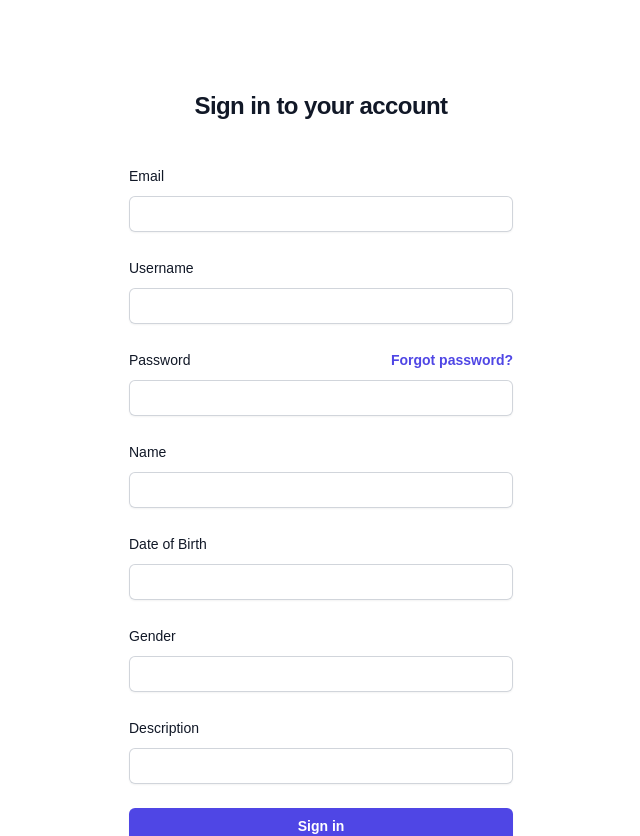
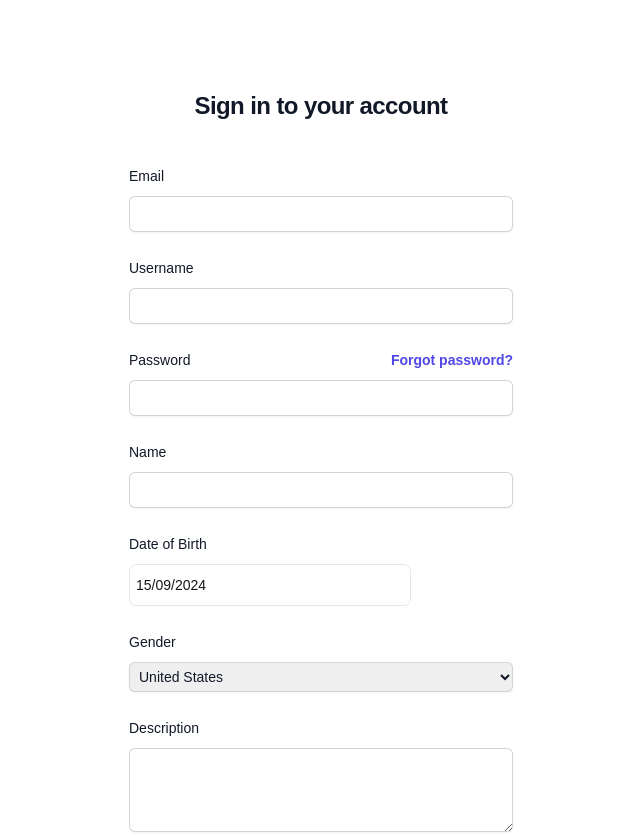
Before and after one commit to rahul94maurya/Plant-for-the-planet-task, a Next.js app: page /signup in a window 1280 px wide. Shown: the top 836 px of the page, without its empty margins (319-959 px from the left). Built offline with nearby package versions, Linux system fonts and the light colour scheme.

Commit message:
all the input field added to the form

```diff
--- a/pages/signup/index.tsx
+++ b/pages/signup/index.tsx
@@ -1,7 +1,11 @@
 import Link from "next/link";
-import React from "react";
+import React, { useState } from "react";
+import DatePicker from "react-datepicker";
+
+import "react-datepicker/dist/react-datepicker.css";
 
 const SignupPage = () => {
+  const [startDate, setStartDate] = useState<Date>(new Date());
   return (
     <div className="flex min-h-full flex-1 flex-col justify-center px-6 py-12 lg:px-8">
       <div className="sm:mx-auto sm:w-full sm:max-w-sm">
@@ -31,7 +35,7 @@ const SignupPage = () => {
                 type="email"
                 required
                 autoComplete="email"
-                className="block w-full rounded-md border-0 py-1.5 text-gray-900 shadow-sm ring-1 ring-inset ring-gray-300 placeholder:text-gray-400 focus:ring-2 focus:ring-inset focus:ring-indigo-600 sm:text-sm sm:leading-6"
+                className="block w-full rounded-md border-0 p-1.5 text-gray-900 shadow-sm ring-1 ring-inset ring-gray-300 placeholder:text-gray-400 focus:ring-2 focus:ring-inset focus:ring-indigo-600 sm:text-sm sm:leading-6"
               />
             </div>
           </div>
@@ -49,7 +53,7 @@ const SignupPage = () => {
                 type="email"
                 required
                 autoComplete="email"
-                className="block w-full rounded-md border-0 py-1.5 text-gray-900 shadow-sm ring-1 ring-inset ring-gray-300 placeholder:text-gray-400 focus:ring-2 focus:ring-inset focus:ring-indigo-600 sm:text-sm sm:leading-6"
+                className="block w-full rounded-md border-0 p-1.5 text-gray-900 shadow-sm ring-1 ring-inset ring-gray-300 placeholder:text-gray-400 focus:ring-2 focus:ring-inset focus:ring-indigo-600 sm:text-sm sm:leading-6"
               />
             </div>
           </div>
@@ -77,7 +81,7 @@ const SignupPage = () => {
                 type="password"
                 required
                 autoComplete="current-password"
-                className="block w-full rounded-md border-0 py-1.5 text-gray-900 shadow-sm ring-1 ring-inset ring-gray-300 placeholder:text-gray-400 focus:ring-2 focus:ring-inset focus:ring-indigo-600 sm:text-sm sm:leading-6"
+                className="block w-full rounded-md border-0 p-1.5 text-gray-900 shadow-sm ring-1 ring-inset ring-gray-300 placeholder:text-gray-400 focus:ring-2 focus:ring-inset focus:ring-indigo-600 sm:text-sm sm:leading-6"
               />
             </div>
           </div>
@@ -95,7 +99,7 @@ const SignupPage = () => {
                 type="email"
                 required
                 autoComplete="email"
-                className="block w-full rounded-md border-0 py-1.5 text-gray-900 shadow-sm ring-1 ring-inset ring-gray-300 placeholder:text-gray-400 focus:ring-2 focus:ring-inset focus:ring-indigo-600 sm:text-sm sm:leading-6"
+                className="block w-full rounded-md border-0 p-1.5 text-gray-900 shadow-sm ring-1 ring-inset ring-gray-300 placeholder:text-gray-400 focus:ring-2 focus:ring-inset focus:ring-indigo-600 sm:text-sm sm:leading-6"
               />
             </div>
           </div>
@@ -107,18 +111,30 @@ const SignupPage = () => {
               Date of Birth
             </label>
             <div className="mt-2">
-              <input
-                id="email"
-                name="email"
-                type="email"
+              <DatePicker
+                name="startDate"
+                id="startDate"
+                selected={startDate}
+                // onChange={(date: Date) => setStartDate(date)}
+                maxDate={new Date()}
+                peekNextMonth
+                showMonthDropdown
+                showYearDropdown
+                closeOnScroll={true}
+                scrollableYearDropdown
+                yearDropdownItemNumber={100}
+                className="w-[17.6rem] min-w-[17.6rem] rounded-[7px] !border !border-extralightgray bg-white p-1.5 py-2.5 text-sm text-cityColor ring-1 ring-transparent placeholder:text-extralightgray focus:!border-extralightgray focus:!border-t-extralightgray focus:ring-extralightgray"
+                // showTimeSelect
+                dateFormat="dd/MM/yyyy"
+                // timeIntervals={15}
+                // filterTime={(time) => filterPassedTime(time, "startDate")}
+                crossOrigin={undefined}
                 required
-                autoComplete="email"
-                className="block w-full rounded-md border-0 py-1.5 text-gray-900 shadow-sm ring-1 ring-inset ring-gray-300 placeholder:text-gray-400 focus:ring-2 focus:ring-inset focus:ring-indigo-600 sm:text-sm sm:leading-6"
               />
             </div>
           </div>
           <div>
-            <label
+            {/* <label
               htmlFor="email"
               className="block text-sm font-medium leading-6 text-gray-900"
             >
@@ -133,23 +149,40 @@ const SignupPage = () => {
                 autoComplete="email"
                 className="block w-full rounded-md border-0 py-1.5 text-gray-900 shadow-sm ring-1 ring-inset ring-gray-300 placeholder:text-gray-400 focus:ring-2 focus:ring-inset focus:ring-indigo-600 sm:text-sm sm:leading-6"
               />
+            </div> */}
+            <label
+              htmlFor="country"
+              className="block text-sm font-medium leading-6 text-gray-900"
+            >
+              Gender
+            </label>
+            <div className="mt-2">
+              <select
+                id="country"
+                name="country"
+                autoComplete="country-name"
+                className="block w-full font-medium rounded-md border-0 p-1.5 text-gray-900 shadow-sm ring-1 ring-inset ring-gray-300 focus:ring-2 focus:ring-inset focus:ring-indigo-600 sm:text-sm sm:leading-6"
+              >
+                <option>United States</option>
+                <option>Canada</option>
+                <option>Mexico</option>
+              </select>
             </div>
           </div>
           <div>
             <label
-              htmlFor="email"
+              htmlFor="about"
               className="block text-sm font-medium leading-6 text-gray-900"
             >
               Description
             </label>
             <div className="mt-2">
-              <input
-                id="email"
-                name="email"
-                type="email"
-                required
-                autoComplete="email"
-                className="block w-full rounded-md border-0 py-1.5 text-gray-900 shadow-sm ring-1 ring-inset ring-gray-300 placeholder:text-gray-400 focus:ring-2 focus:ring-inset focus:ring-indigo-600 sm:text-sm sm:leading-6"
+              <textarea
+                id="about"
+                name="about"
+                rows={3}
+                className="block w-full rounded-md border-0 p-1.5 text-gray-900 shadow-sm ring-1 ring-inset ring-gray-300 placeholder:text-gray-400 focus:ring-2 focus:ring-inset focus:ring-indigo-600 sm:text-sm sm:leading-6"
+                defaultValue={""}
               />
             </div>
           </div>
```
Also changed, not shown: package.json (+6 -5 lines), 1 other file (tests, documents, lock files or other folders).
